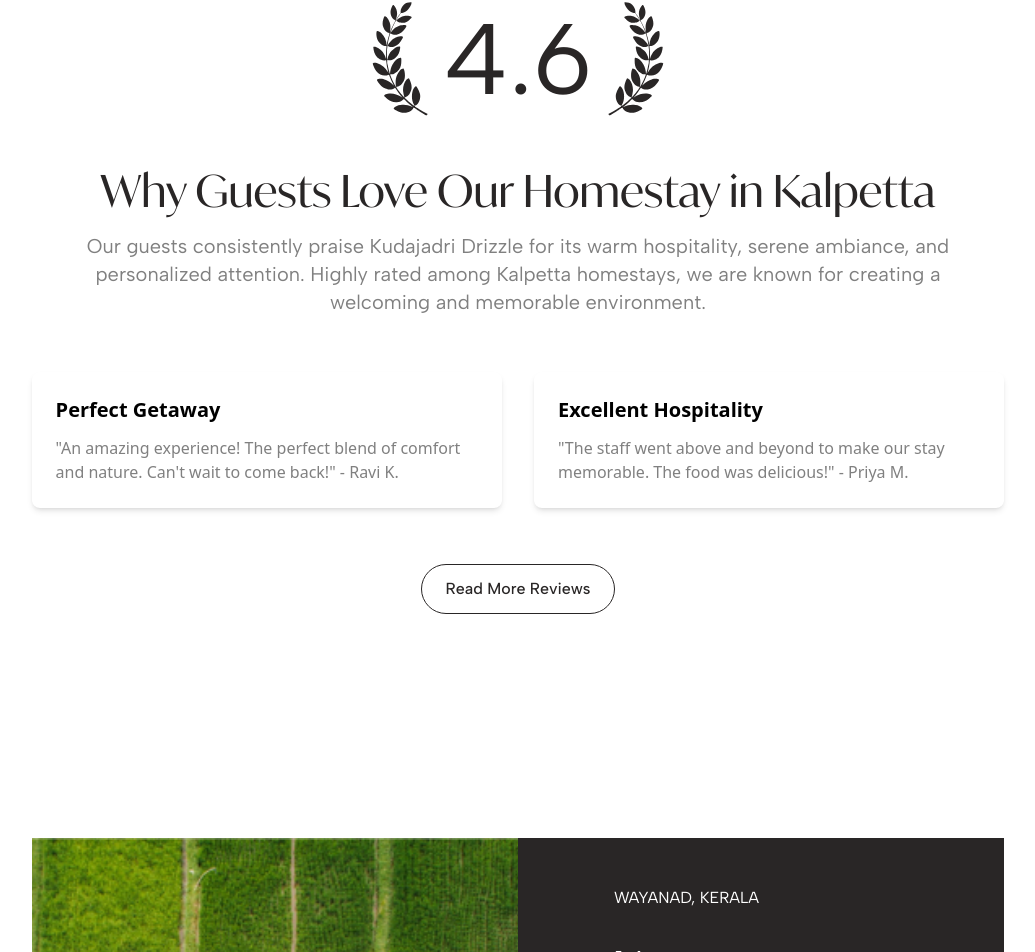
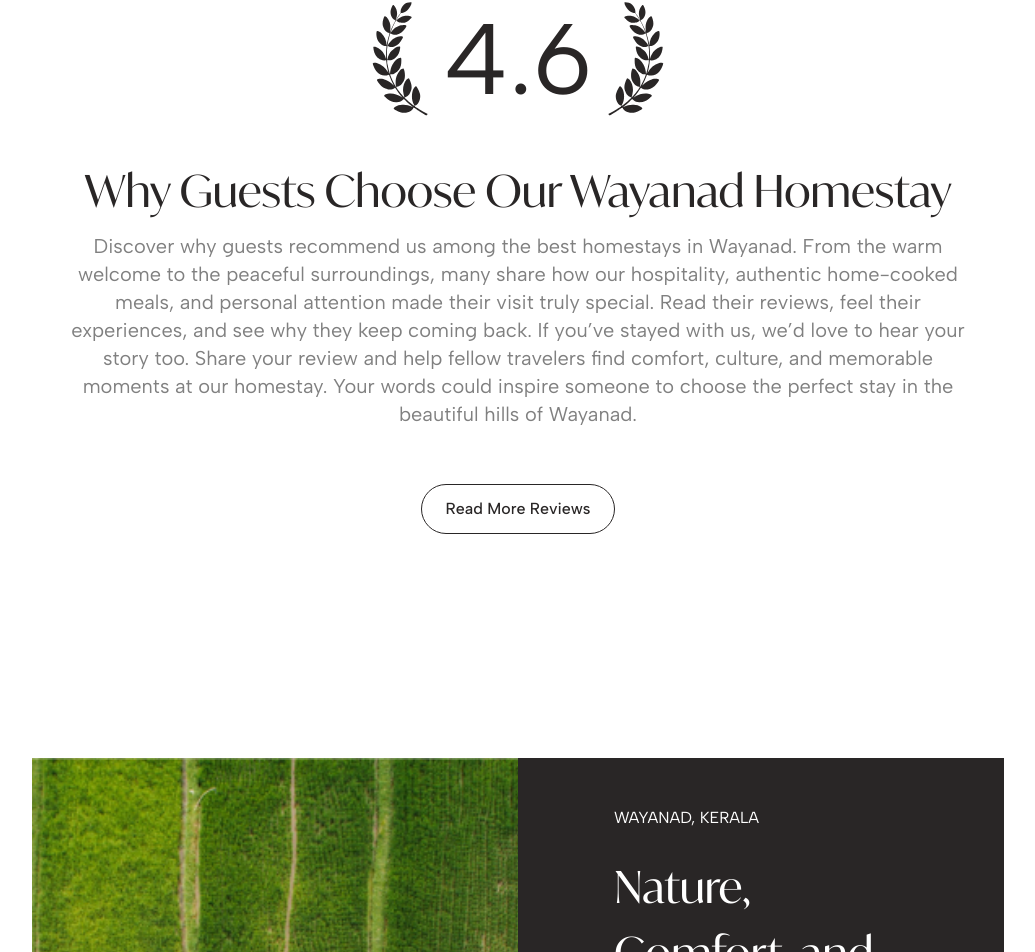
Before and after one commit to kudajadridrizzle/kudajadri.website, a React (Vite) app: page / in a window 1280 px wide. Shown: the part 7119-8071 px from the top of the page, without its empty margins (122-1157 px from the left). Built offline with nearby package versions, Linux system fonts and the light colour scheme; no server answers.

Commit message:
fix: code

```diff
--- a/src/components/Home/components/ReviewSession.tsx
+++ b/src/components/Home/components/ReviewSession.tsx
@@ -4,11 +4,11 @@ const ReviewSession = () => {
   return (
     <ReviewSection
       rating="4.6"
-      title="Why Guests Love Our Homestay in Kalpetta"
-      description="Our guests consistently praise Kudajadri Drizzle for its warm hospitality, serene ambiance, and personalized attention. Highly rated among Kalpetta homestays, we are known for creating a welcoming and memorable environment."
+      title="Why Guests Choose Our Wayanad Homestay"
+      description="Discover why guests recommend us among the best homestays in Wayanad. From the warm welcome to the peaceful surroundings, many share how our hospitality, authentic home-cooked meals, and personal attention made their visit truly special. Read their reviews, feel their experiences, and see why they keep coming back. If you’ve stayed with us, we’d love to hear your story too. Share your review and help fellow travelers find comfort, culture, and memorable moments at our homestay. Your words could inspire someone to choose the perfect stay in the beautiful hills of Wayanad."
       className="bg-white"
     >
-      <div className="grid md:grid-cols-2 gap-8 w-full">
+      {/* <div className="grid md:grid-cols-2 gap-8 w-full">
         <div className="bg-white p-6 rounded-lg shadow-md">
           <h3 className="text-xl font-semibold mb-3">Perfect Getaway</h3>
           <p className="text-secondary">"An amazing experience! The perfect blend of comfort and nature. Can't wait to come back!" - Ravi K.</p>
@@ -17,7 +17,7 @@ const ReviewSession = () => {
           <h3 className="text-xl font-semibold mb-3">Excellent Hospitality</h3>
           <p className="text-secondary">"The staff went above and beyond to make our stay memorable. The food was delicious!" - Priya M.</p>
         </div>
-      </div>
+      </div> */}
     </ReviewSection>
   );
 };
```
